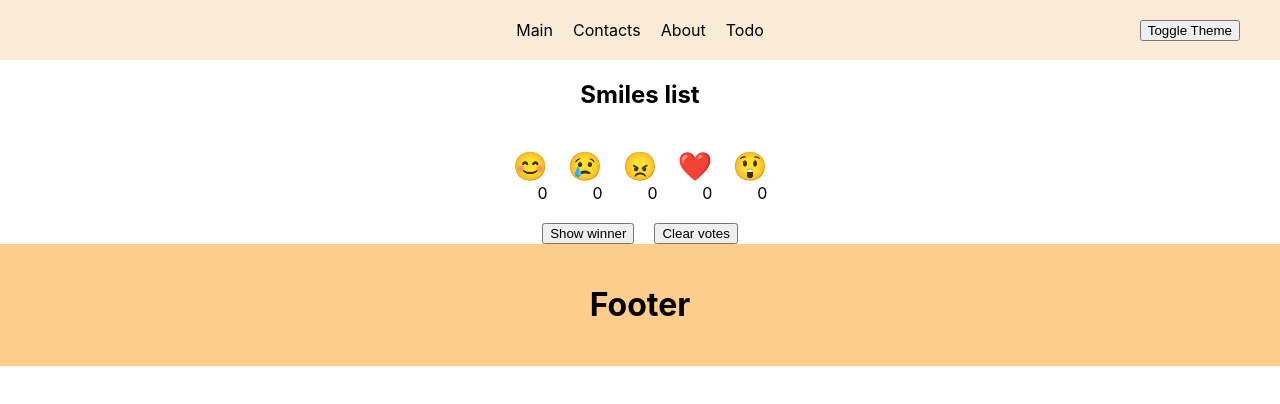
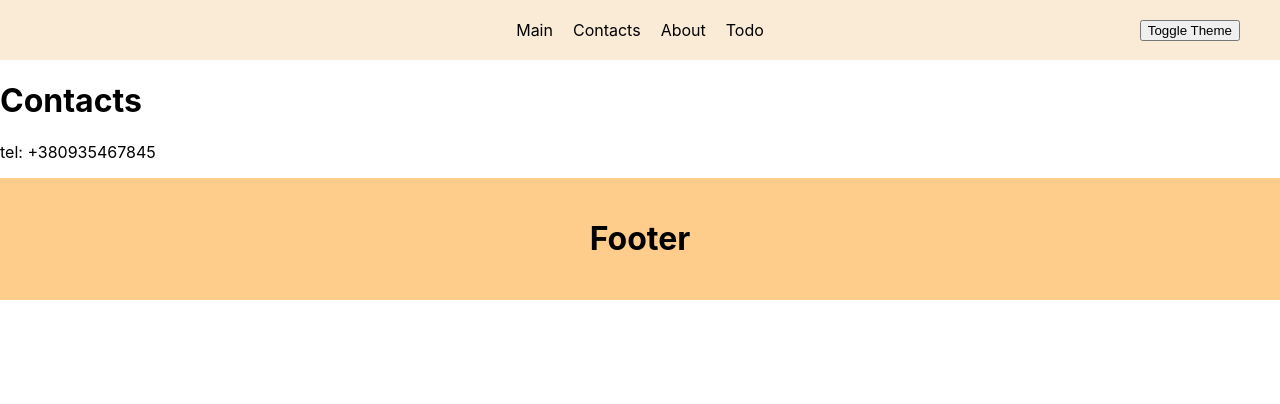
Before and after one commit to KostiantynPavlenko/pavlenko_front_end_pro_react, a React (Create React App) app: page /contacts in a window 1280 px wide. Shown: the top 404 px of the page. Built offline with nearby package versions, Linux system fonts and the light colour scheme.

Commit message:
solved react homework 28.1 route task

```diff
--- a/package.json
+++ b/package.json
@@ -9,6 +9,7 @@
     "@testing-library/user-event": "^13.5.0",
     "react": "^19.1.0",
     "react-dom": "^19.1.0",
+    "react-router": "^7.6.1",
     "react-scripts": "5.0.1",
     "web-vitals": "^2.1.4"
   },
--- a/src/App.js
+++ b/src/App.js
@@ -1,13 +1,22 @@
-import Footer from './components/Footer/Footer';
-import Header from './components/Header/Header';
+import { Routes, Route } from 'react-router';
+
+import Layout from './components/Layout';
 import Smiles from './pages/smiles';
+import Contacts from './pages/contacts';
+import About from './pages/about';
+import Todo from './pages/todo';
 
 function App() {
   return (
     <div>
-      <Header/>
-      <Smiles/>
-      <Footer />
+      <Routes>
+        <Route path="/" element={<Layout/>}>
+          <Route index element={<Smiles />}/>
+          <Route path="/contacts" element={<Contacts />}/>
+          <Route path="/about" element={<About />}/>
+          <Route path="/todo" element={<Todo />}/>
+        </Route>
+      </Routes>
     </div>
   );
 }
--- a/src/components/Footer/Footer.js
+++ b/src/components/Layout/components/Footer/index.js
@@ -1,6 +1,6 @@
 import { useContext } from "react";
 
-import { ThemeContext } from "../../contexts/ThemeContext";
+import { ThemeContext } from "../../../../contexts/ThemeContext";
 
 import styles from './Footer.module.css'
 
--- a/src/components/Header/Header.module.css
+++ b/src/components/Layout/components/Header/Header.module.css
@@ -3,6 +3,11 @@
   display: flex;
   align-items: center;
   padding: 20px 40px;
+}
+
+.header__navigation > a {
+  color: #000;
+  text-decoration: none;
 }
 
 .mode-light {
--- a/src/components/Header/Header.js
+++ b/src/components/Layout/components/Header/index.js
@@ -1,6 +1,7 @@
 import { useContext } from "react";
+import { NavLink } from "react-router";
 
-import { ThemeContext } from "../../contexts/ThemeContext";
+import { ThemeContext } from "../../../../contexts/ThemeContext";
 
 import styles from './Header.module.css'
 
@@ -11,10 +12,10 @@ export default function Header() {
   return (
     <div className={`${styles.header} ${styles[`mode-${theme}`]}`}>
       <nav className={styles.header__navigation}>
-        <div>Main</div>
-        <div>Contacts</div>
-        <div>About</div>
-        <div>Todo</div>
+        <NavLink to="/">Main</NavLink>
+        <NavLink to="/contacts">Contacts</NavLink>
+        <NavLink to="/about">About</NavLink>
+        <NavLink to="/todo">Todo</NavLink>
       </nav>
       <button className={styles['change-theme-button']} onClick={toggleTheme}>Toggle Theme</button>
     </div>
--- /dev/null
+++ b/src/components/Layout/index.js
@@ -0,0 +1,15 @@
+import { Outlet } from "react-router";
+
+import Header from "./components/Header";
+import Footer from "./components/Footer";
+
+export default function Layout() {
+
+  return (
+    <div>
+      <Header />
+      <Outlet />
+      <Footer />
+    </div>
+  )
+}
--- a/src/index.js
+++ b/src/index.js
@@ -1,14 +1,19 @@
 import React from 'react';
 import ReactDOM from 'react-dom/client';
-import './index.css';
+import { BrowserRouter } from 'react-router';
+
 import App from './App';
 import ThemeProvider from './contexts/ThemeContext';
+
+import './index.css';
 
 const root = ReactDOM.createRoot(document.getElementById('root'));
 root.render(
   <React.StrictMode>
-    <ThemeProvider>
-        <App />
-    </ThemeProvider>
+    <BrowserRouter>
+      <ThemeProvider>
+          <App />
+      </ThemeProvider>
+    </BrowserRouter>
   </React.StrictMode>
 );
--- /dev/null
+++ b/src/pages/about/index.js
@@ -0,0 +1,8 @@
+
+export default function About() {
+  return (
+    <div>
+      <h1>About</h1>
+    </div>
+  );
+}
--- /dev/null
+++ b/src/pages/contacts/index.js
@@ -0,0 +1,9 @@
+
+export default function Contacts() {
+  return (
+    <div>
+      <h1>Contacts</h1>
+      <p>tel: +380935467845</p>
+    </div>
+  );
+}
--- /dev/null
+++ b/src/pages/todo/index.js
@@ -0,0 +1,8 @@
+
+export default function Todo() {
+  return (
+    <div>
+      <h1>Todo Page</h1>
+    </div>
+  )
+}
```
Also changed, not shown: src/components/Layout/components/Footer/Footer.module.css (renamed from src/components/Footer/Footer.module.css), 1 other file (tests, documents, lock files or other folders).
